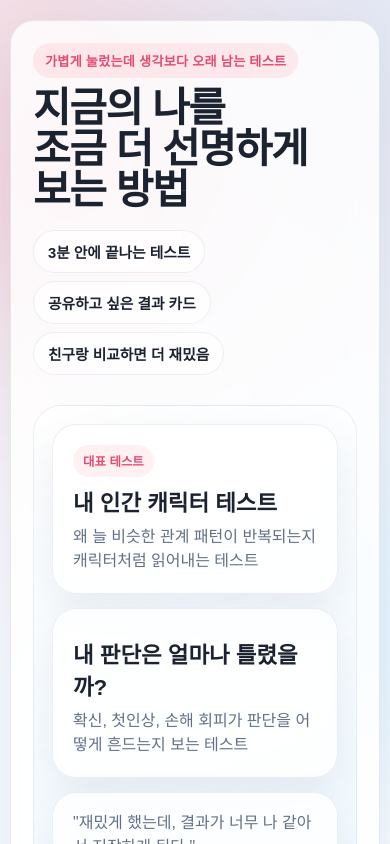
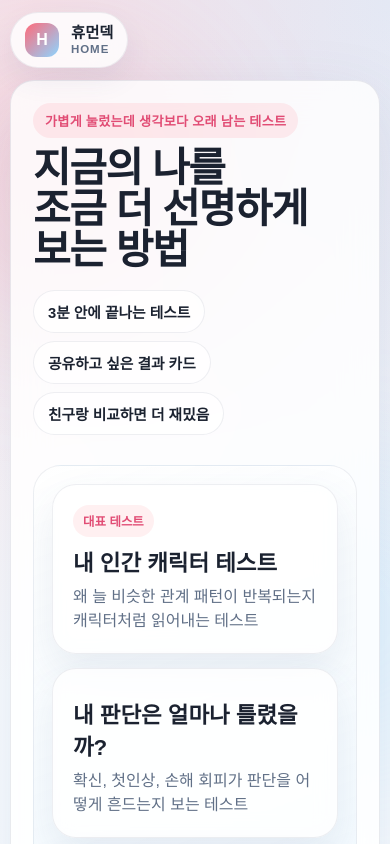
Before and after one commit to chichigoldbar-collab/humandeck, a Next.js app: page / in a window 390 px wide. Shown: the top 844 px of the page. Built offline with nearby package versions, Linux system fonts and the light colour scheme; no server answers.

Commit message:
Add shared home header and align test flows

```diff
--- a/app/globals.css
+++ b/app/globals.css
@@ -36,6 +36,67 @@ body {
   font-family: var(--font-body);
 }
 
+a {
+  color: inherit;
+}
+
+.site-header-shell {
+  position: sticky;
+  top: 0;
+  z-index: 20;
+  padding: 14px 16px 0;
+}
+
+.site-header-inner {
+  width: min(980px, calc(100% - 32px));
+  margin: 0 auto;
+}
+
+.site-logo {
+  display: inline-flex;
+  align-items: center;
+  gap: 12px;
+  padding: 10px 14px;
+  border-radius: 999px;
+  text-decoration: none;
+  border: 1px solid rgba(39, 56, 86, 0.08);
+  background: rgba(255, 255, 255, 0.82);
+  backdrop-filter: blur(16px);
+  -webkit-backdrop-filter: blur(16px);
+  box-shadow: 0 12px 28px rgba(64, 94, 140, 0.08);
+}
+
+.site-logo-mark {
+  display: grid;
+  place-items: center;
+  width: 34px;
+  height: 34px;
+  border-radius: 12px;
+  background: linear-gradient(135deg, var(--accent) 0%, #8dd5ff 100%);
+  color: white;
+  font-size: 1rem;
+  font-weight: 900;
+}
+
+.site-logo-copy {
+  display: grid;
+  gap: 1px;
+}
+
+.site-logo-copy strong {
+  font-size: 0.96rem;
+  font-weight: 900;
+  line-height: 1.1;
+}
+
+.site-logo-copy small {
+  color: var(--muted);
+  font-size: 0.72rem;
+  font-weight: 700;
+  letter-spacing: 0.08em;
+  text-transform: uppercase;
+}
+
 button {
   font: inherit;
 }
@@ -44,7 +105,7 @@ button {
   position: relative;
   width: min(980px, calc(100% - 32px));
   margin: 0 auto;
-  padding: 28px 0 72px;
+  padding: 18px 0 72px;
 }
 
 .shell::before,
@@ -1340,7 +1401,15 @@ button {
 @media (max-width: 768px) {
   .shell {
     width: min(100% - 20px, 720px);
-    padding-top: 20px;
+    padding-top: 12px;
+  }
+
+  .site-header-shell {
+    padding: 12px 10px 0;
+  }
+
+  .site-header-inner {
+    width: min(100%, 720px);
   }
 
   .hero-card,
--- a/app/layout.tsx
+++ b/app/layout.tsx
@@ -1,5 +1,6 @@
 import type { Metadata } from "next";
 import Script from "next/script";
+import { SiteHeader } from "@/components/SiteHeader";
 import "./globals.css";
 
 const siteUrl =
@@ -56,6 +57,7 @@ export default function RootLayout({
           crossOrigin="anonymous"
           strategy="afterInteractive"
         />
+        <SiteHeader />
         {children}
       </body>
     </html>
--- /dev/null
+++ b/components/SiteHeader.tsx
@@ -0,0 +1,17 @@
+import Link from "next/link";
+
+export function SiteHeader() {
+  return (
+    <header className="site-header-shell">
+      <div className="site-header-inner">
+        <Link href="/" className="site-logo" aria-label="휴먼덱 홈으로 이동">
+          <span className="site-logo-mark">H</span>
+          <span className="site-logo-copy">
+            <strong>휴먼덱</strong>
+            <small>home</small>
+          </span>
+        </Link>
+      </div>
+    </header>
+  );
+}
```
Also changed, not shown: components/JudgmentExperience.tsx (+6 -15 lines), components/TestExperience.tsx (+10 -0 lines).
